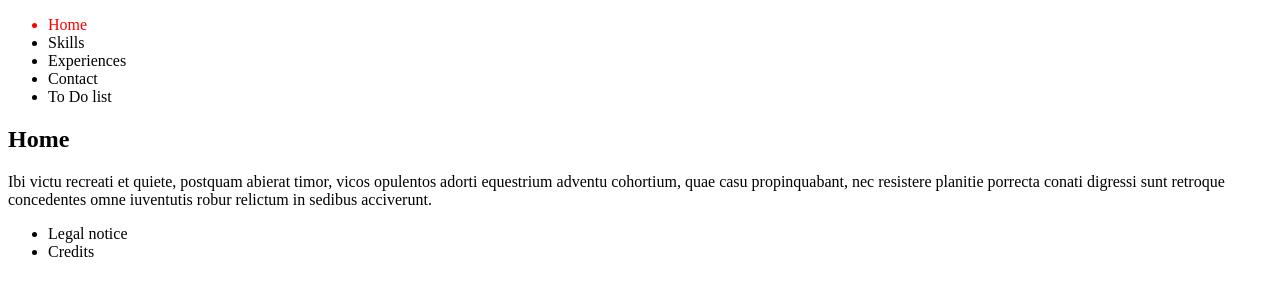
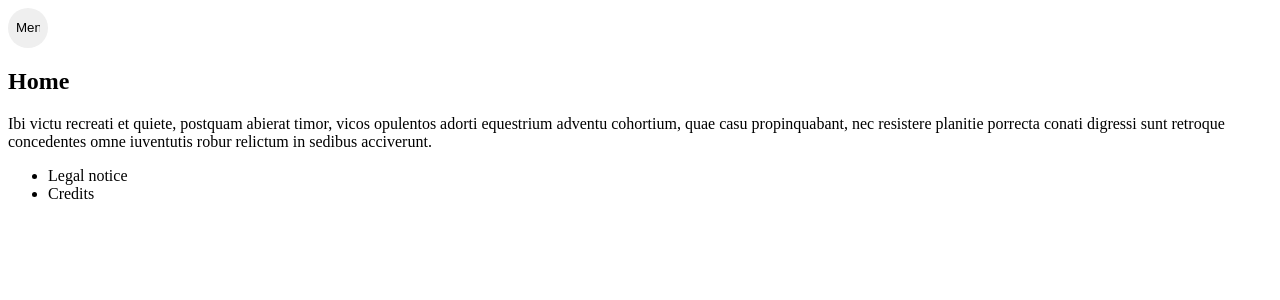
Before and after one commit to Gosuhan/LPST-Angular-services, an Angular app: page / in a window 1280 px wide. Shown: the top 300 px of the page. Built offline with nearby package versions, Linux system fonts and the light colour scheme.

Commit message:
Ajout du menu

```diff
--- a/src/app/add/add.component.html
+++ b/src/app/add/add.component.html
@@ -1,6 +1,6 @@
 <form (submit) = 'addList(object.value); $event.preventDefault()'>
   To Do <br>
   <input type="text" #object/>
-  <button type="submit">Ajouter</button>
+  <button mat-button type="submit">Ajouter</button>
 </form>
 <br>
--- a/src/app/header/header.component.html
+++ b/src/app/header/header.component.html
@@ -1,7 +1,10 @@
-<ul>
-  <li [style.color]="appService.selectedMenu == 'home' ? 'red' : 'black'" (click)="selectMenu('home')">Home</li>
-  <li [style.color]="appService.selectedMenu == 'skills' ? 'red' : 'black'" (click)="selectMenu('skills')">Skills</li>
-  <li [style.color]="appService.selectedMenu == 'experiences' ? 'red' : 'black'" (click)="selectMenu('experiences')">Experiences</li>
-  <li [style.color]="appService.selectedMenu == 'contact' ? 'red' : 'black'" (click)="selectMenu('contact')">Contact</li>
-  <li [style.color]="appService.selectedMenu == 'todolist' ? 'red' : 'black'" (click)="selectMenu('todolist')">To Do list</li>
-</ul>
+<button mat-icon-button [matMenuTriggerFor]="menu">
+  <mat-icon>Menu</mat-icon>
+  <mat-menu #menu="matMenu">
+  <button [style.color]="appService.selectedMenu == 'home' ? 'red' : 'black'" (click)="selectMenu('home')">Home</button>
+  <button [style.color]="appService.selectedMenu == 'skills' ? 'red' : 'black'" (click)="selectMenu('skills')">Skills</button>
+  <button [style.color]="appService.selectedMenu == 'experiences' ? 'red' : 'black'" (click)="selectMenu('experiences')">Experiences</button>
+  <button [style.color]="appService.selectedMenu == 'contact' ? 'red' : 'black'" (click)="selectMenu('contact')">Contact</button>
+  <button [style.color]="appService.selectedMenu == 'todolist' ? 'red' : 'black'" (click)="selectMenu('todolist')">To Do list</button>
+</mat-menu>
+</button>
```
Also changed, not shown: src/app/app.module.ts (+8 -2 lines).
